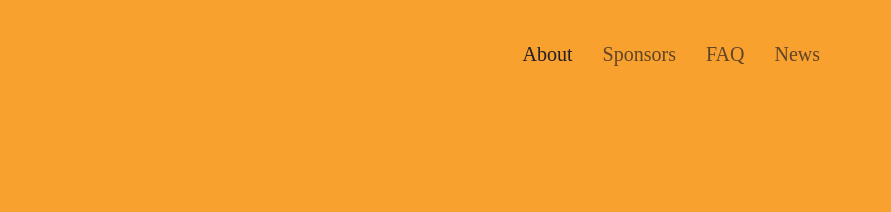
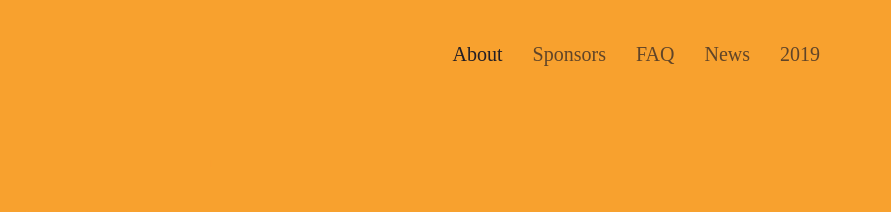
Before and after one commit to linuxdev-br/site, a Gatsby site: page / in a window 1280 px wide. Shown: the top 212 px of the page, 389-1280 px from the left. Built offline with nearby package versions, Linux system fonts and the light colour scheme; Gatsby itself is replaced by a stand-in of ours; a web font is replaced by a local one.

Commit message:
navbar: add 2019 link

```diff
--- a/src/components/common/Navbar/Navbar.js
+++ b/src/components/common/Navbar/Navbar.js
@@ -33,6 +33,10 @@ const NAV = [
   {
     name: 'News',
     anchor: 'news',
+  },
+  {
+    name: '2019',
+    anchor: '2019',
   },
 ];
 
```
